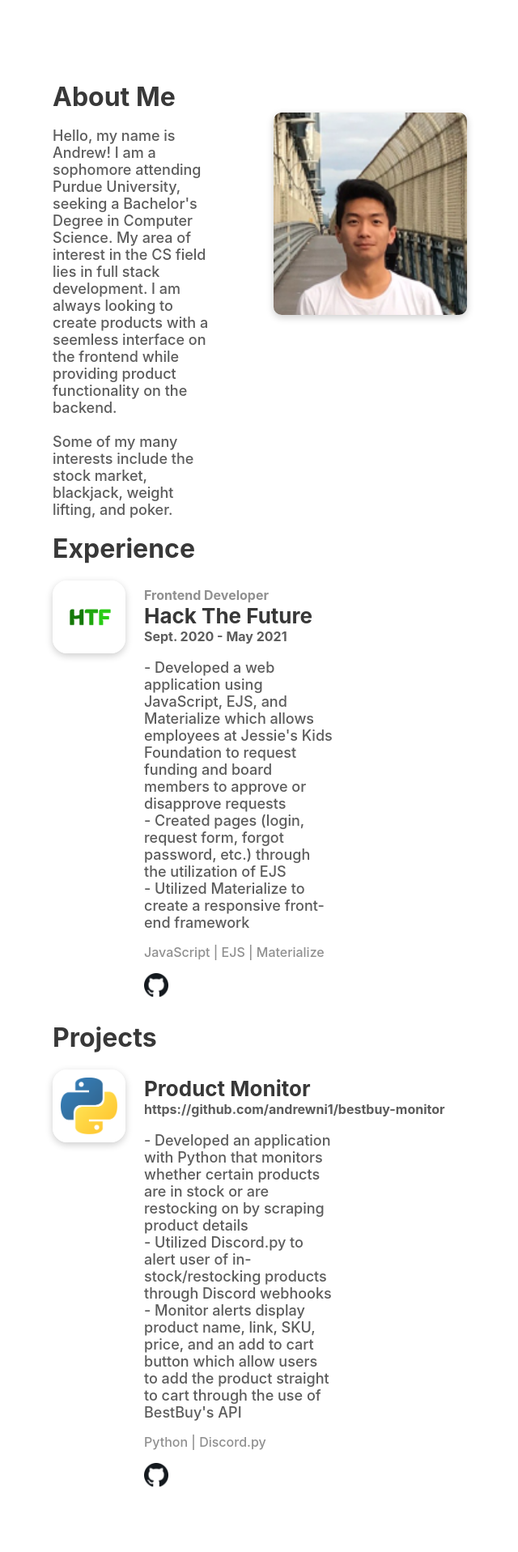
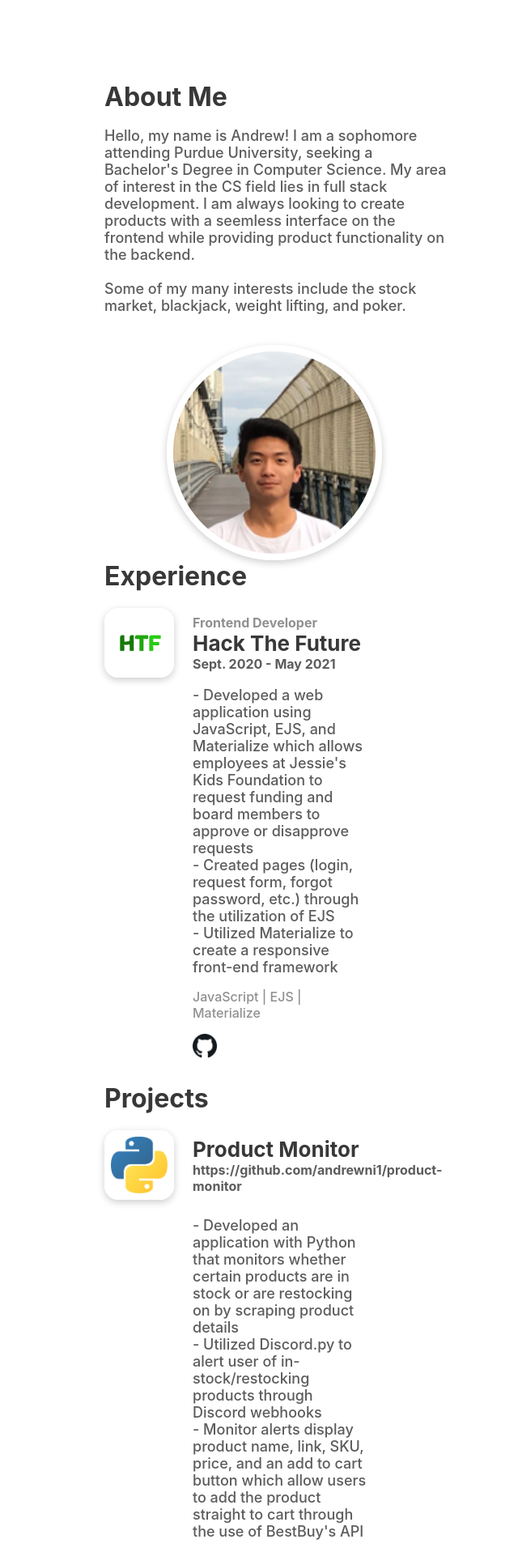
Before and after one commit to andrewni1/personal-website, a React (Create React App) app: page / in a window 1280 px wide. Shown: the part 700-2617 px from the top of the page at 81% size, without its empty margins (319-959 px from the left). Before the commit the page ends 2567 px from the top, so only its background shows below. Built offline with nearby package versions, Linux system fonts and the light colour scheme.

Commit message:
Fully responsive

```diff
--- a/src/App.css
+++ b/src/App.css
@@ -1,4 +1,40 @@
-.App {
-  margin-left: 30%;
-  margin-right: 30%;
+@media only screen and (max-width: 600px) {
+  .App {
+    margin-left: 5%;
+    margin-right: 5%;
+    min-width: fit-content;
+  }
 }
+
+@media only screen and (min-width: 600px) {
+  .App {
+    margin-left: 10%;
+    margin-right: 10%;
+    min-width: fit-content;
+  }
+}
+
+@media only screen and (min-width: 768px) {
+  .App {
+    margin-left: 20%;
+    margin-right: 20%;
+    min-width: fit-content;
+  }
+}
+
+@media only screen and (min-width: 992px) {
+  .App {
+    margin-left: 25%;
+    margin-right: 25%;
+    min-width: fit-content;
+  }
+}
+
+@media only screen and (min-width: 1200px) {
+  .App {
+    margin-left: 35%;
+    margin-right: 35%;
+    min-width: fit-content;
+    min-width: fit-content;
+  }
+}
--- a/src/components/About.js
+++ b/src/components/About.js
@@ -7,6 +7,7 @@ function About() {
     return (
         <div className="about-container">
             <h1 className="header">About Me</h1>
+            <div className="contents-container">
                 <div className="contents">
                     <p className="desc">Hello, my name is Andrew! I am a sophomore attending Purdue University, seeking a Bachelor's Degree in Computer Science.
                         My area of interest in the CS field lies in full stack development. I am always looking to create products with a seemless interface on
@@ -14,6 +15,7 @@ function About() {
                         <br /> <br />
                         Some of my many interests include the stock market, blackjack, weight lifting, and poker.
                     </p>
+                </div>
                 <img className="picture" src={MyPic} alt="pic"/>
             </div>
         </div>
--- a/src/components/Projects.js
+++ b/src/components/Projects.js
@@ -1,6 +1,8 @@
 import React from 'react'
 import Github from '../pictures/github.png'
 import Python from '../pictures/python.png'
+import ProjPic from '../pictures/projPic.png'
+import ExternalLink from '../pictures/externalLink.png'
 import './projects.css'
 
 function Projects() {
@@ -8,11 +10,11 @@ function Projects() {
         <div>
             <h1 className="header">Projects</h1>
             <div className="content-container">
-                <img className="experience-icon" src={Python} alt="python"/>
-                <div className="experience-header">
-                    <h2 className="experience-org">Product Monitor</h2>
-                    <h3 className="experience-timeframe">https://github.com/andrewni1/bestbuy-monitor</h3>
-                    <p className="experience-description">
+                <img className="projects-icon" src={Python} alt="python"/>
+                <div className="projects-header">
+                    <h2 className="projects-org">Product Monitor</h2>
+                    <h3 className="projects-link">https://github.com/andrewni1/product-monitor</h3>
+                    <p className="projects-description">
                         - Developed an application with Python that monitors whether certain products are in stock or are restocking
                         on by scraping product details
                         <br />
@@ -20,8 +22,24 @@ function Projects() {
                         <br />
                         - Monitor alerts display product name, link, SKU, price, and an add to cart button which allow users to add the product straight to cart through the use of BestBuy's API
                         <br />
-                        <p className="experience-technologies">Python | Discord.py</p>
-                        <a href="https://github.com/andrewni1/bestbuy-monitor" target="_blank" rel="noreferrer"><img className="experience-github" src={Github} alt="github"/></a>
+                        <p className="projects-technologies">Python | Discord.py</p>
+                        <a href="https://github.com/andrewni1/product-monitor" target="_blank" rel="noreferrer"><img className="experience-github" src={Github} alt="github"/></a>
+                    </p>
+                </div>
+            </div>
+            <div className="content-container">
+                <img className="projects-icon" src={ProjPic} alt="proj-pic"/>
+                <div className="projects-header">
+                    <h2 className="projects-org">Personal Website</h2>
+                    <h3 className="projects-link">andrewni.com</h3>
+                    <p className="projects-description">
+                        - Developed a personal website by using the React.js framework
+                        <br />
+                        - Showcases my experience and the projects that I have worked on
+                        <br />
+                        <p className="projects-technologies">JavaScript | React.js</p>
+                        <a href="https://github.com/andrewni1/product-monitor" target="_blank" rel="noreferrer"><img className="experience-github" src={Github} alt="github"/></a>
+                        <a href="https://andrewni.com/" target="_blank" rel="noreferrer"><img className="experience-github" src={ExternalLink} alt="external-link"/></a>
                     </p>
                 </div>
             </div>
--- a/src/components/about.css
+++ b/src/components/about.css
@@ -18,13 +18,78 @@
     color: #5c5c5c;
     font-weight: 500;
     font-size: 18px;
-    width: 50%;
+    width: 100%;
 }
 
 .picture {
-    border-radius: 10px;
+    border-radius: 50%;
     margin-left: 70px;
     width: 250px;
     height: 250px;
     box-shadow: 0 3px 10px rgb(0 0 0 / 0.2);
+    margin-top: 20px;
+    border: 8px solid white;
 }
+
+.contents-container {
+    display: flex;
+    flex-direction: row;
+}
+
+@media only screen and (max-width: 600px) {
+    .contents-container {
+        display: flex;
+        flex-direction: column;
+    }
+}
+
+@media only screen and (min-width: 600px) {
+    .contents-container {
+        display: flex;
+        flex-direction: column;
+    }
+
+    .picture {
+        margin-left: 24%;
+    }
+}
+
+@media only screen and (min-width: 768px) {
+    .contents-container {
+        display: flex;
+        flex-direction: column;
+    }
+
+    .picture {
+        margin-left: 18%;
+    }
+}
+
+@media only screen and (min-width: 992px) {
+    .contents-container {
+        display: flex;
+        flex-direction: column;
+    }
+
+    .picture {
+        margin-left: 20%;
+    }
+}
+
+@media only screen and (min-width: 1200px) {
+    .contents-container {
+        display: flex;
+        flex-direction: column;
+    }
+
+    .picture {
+        margin-left: 18%;
+    }
+}
+
+@media only screen and (min-width: 1800px) {
+    .contents-container {
+        display: flex;
+        flex-direction: row;
+    }
+}
--- a/src/components/experience.css
+++ b/src/components/experience.css
@@ -7,7 +7,7 @@
 .experience-icon {
     width: 70px;
     height: 70px;
-    border: 10px solid white;
+    border: 8px solid white;
     box-shadow: 0 3px 10px rgb(0 0 0 / 0.2);
     border-radius: 20%;
     margin-right: 15px;
@@ -41,7 +41,7 @@
     color: #5c5c5c;
     font-weight: 500;
     font-size: 18px;
-    width: 60%;
+    width: 70%;
 }
 
 .experience-technologies {
--- a/src/components/landing.css
+++ b/src/components/landing.css
@@ -21,7 +21,7 @@
 .short-desc {
     color: #5c5c5c;
     margin: 0;
-    font-size: 70px;
+    font-size: 40px;
 }
 
 .desc {
--- a/src/components/projects.css
+++ b/src/components/projects.css
@@ -0,0 +1,62 @@
+.content-container {
+    flex-direction: row;
+    display: flex;
+    margin-top: 20px;
+}
+
+.projects-icon {
+    width: 70px;
+    height: 70px;
+    border: 8px solid white;
+    box-shadow: 0 3px 10px rgb(0 0 0 / 0.2);
+    border-radius: 20%;
+    margin-right: 15px;
+}
+
+.projects-header {
+    flex-direction: column;
+    display: flex;
+    padding: 8px;
+}
+
+.projects-role {
+    color: #909090;
+    margin: 0;
+    font-size: 16px;
+}
+
+.projects-org {
+    color: #383838;
+    margin: 0;
+    font-size: 26px;
+}
+
+.projects-link {
+    color: #5c5c5c;
+    margin: 0;
+    font-size: 16px;
+    margin-bottom: 10px;
+}
+
+.projects-description {
+    color: #5c5c5c;
+    font-weight: 500;
+    font-size: 18px;
+    width: 70%;
+}
+
+.projects-technologies {
+    color: #909090;
+    font-size: 16px;
+}
+
+.projects-github {
+    height: 30px;
+    width: 30px;
+    margin-right: 10px;
+}
+
+.projects-external-link {
+    height: 30px;
+    width: 30px;
+}
```
Also changed, not shown: src/pictures/externalLink.png (added), src/pictures/projPic.png (added). Lines whose indentation alone changed are shown as unchanged.
